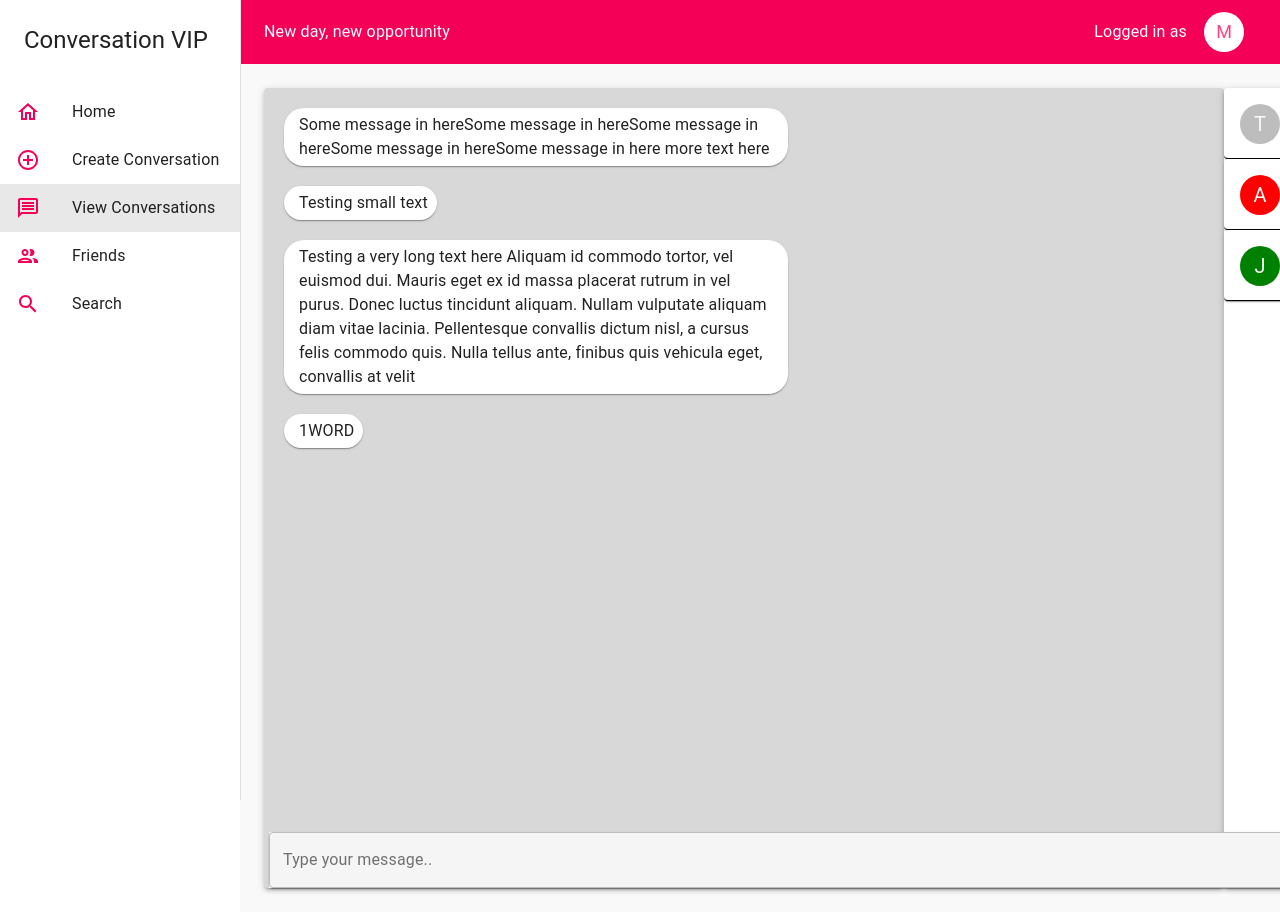
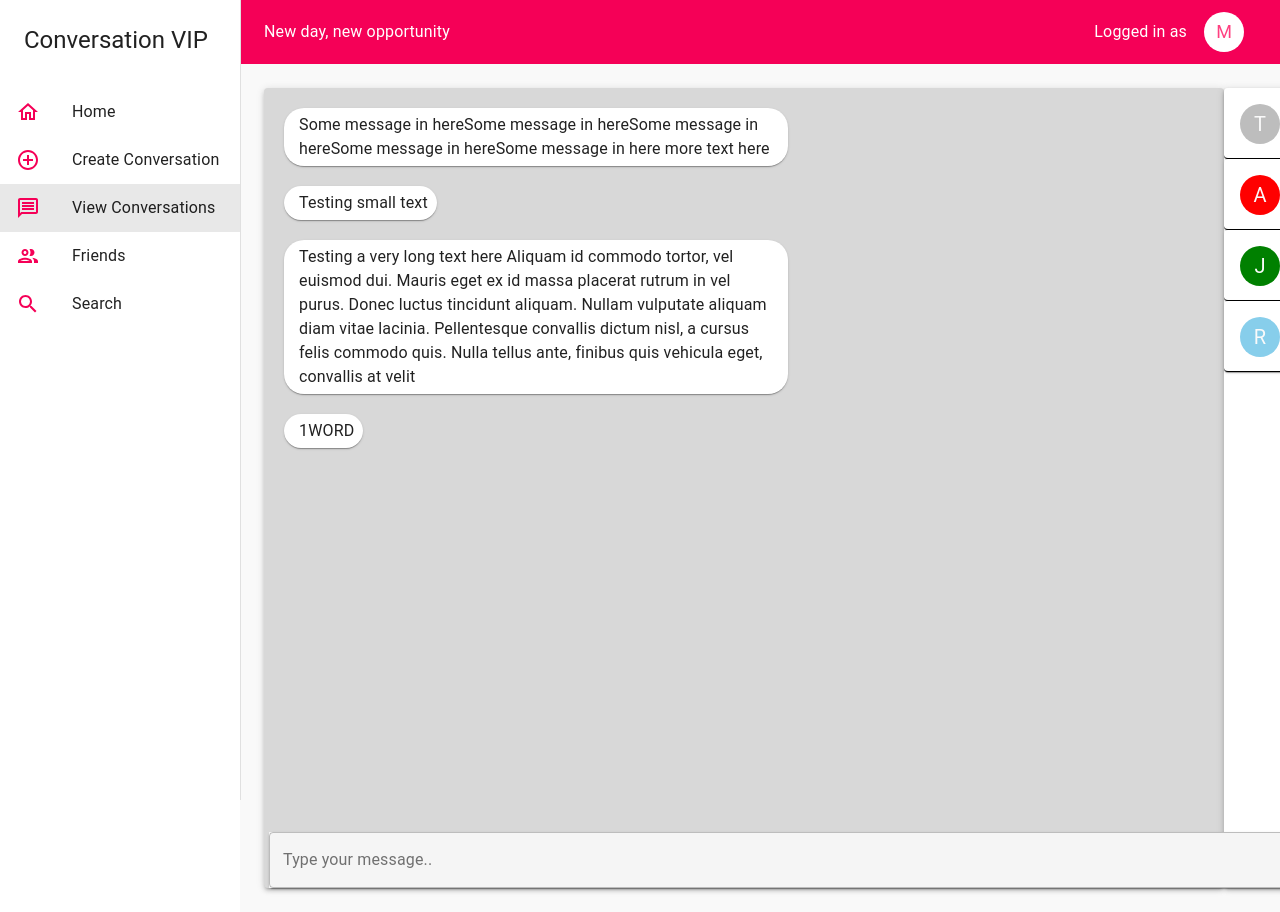
Before and after one commit to v3rti/capp-pfe, a React (Create React App) app: page /conversations in a window 1280 px wide. Shown: the top 912 px of the page. Built offline with nearby package versions, Linux system fonts and the light colour scheme; the HTML template or start-up script is replaced by a standard one.

Commit message:
simple color modification

```diff
--- a/src/Components/MoreConvos/Convo UI/LeftSideBar.js
+++ b/src/Components/MoreConvos/Convo UI/LeftSideBar.js
@@ -41,6 +41,16 @@ function LeftSideBar(){
             subheader={<Typography variant="body2" color="textSecondary" noWrap>Random User: Js goes brrr </Typography>}
             />
         </Card>
+        <Card className={classes.convoCard}>
+            <CardHeader avatar={
+              <Avatar className={classes.avatarRan}>
+                R
+              </Avatar>
+            }
+            title={<Typography variant="body2">Coders Convo</Typography>}
+            subheader={<Typography variant="body2" color="textSecondary" noWrap>Random User: Js goes brrr </Typography>}
+            />
+        </Card>
     </div>
   )
 }
--- a/src/Components/MoreConvos/Convo UI/Styles.js
+++ b/src/Components/MoreConvos/Convo UI/Styles.js
@@ -29,6 +29,13 @@ const useStyles = makeStyles({
   avatarColorTest: {
     backgroundColor: "green"
   },
+  avatarColorTest: {
+    backgroundColor: "green"
+  },
+  avatarRan: {
+    backgroundColor: "skyblue"
+  },
+
   msgWrapper: {
 
     width:"fit-content"
```
